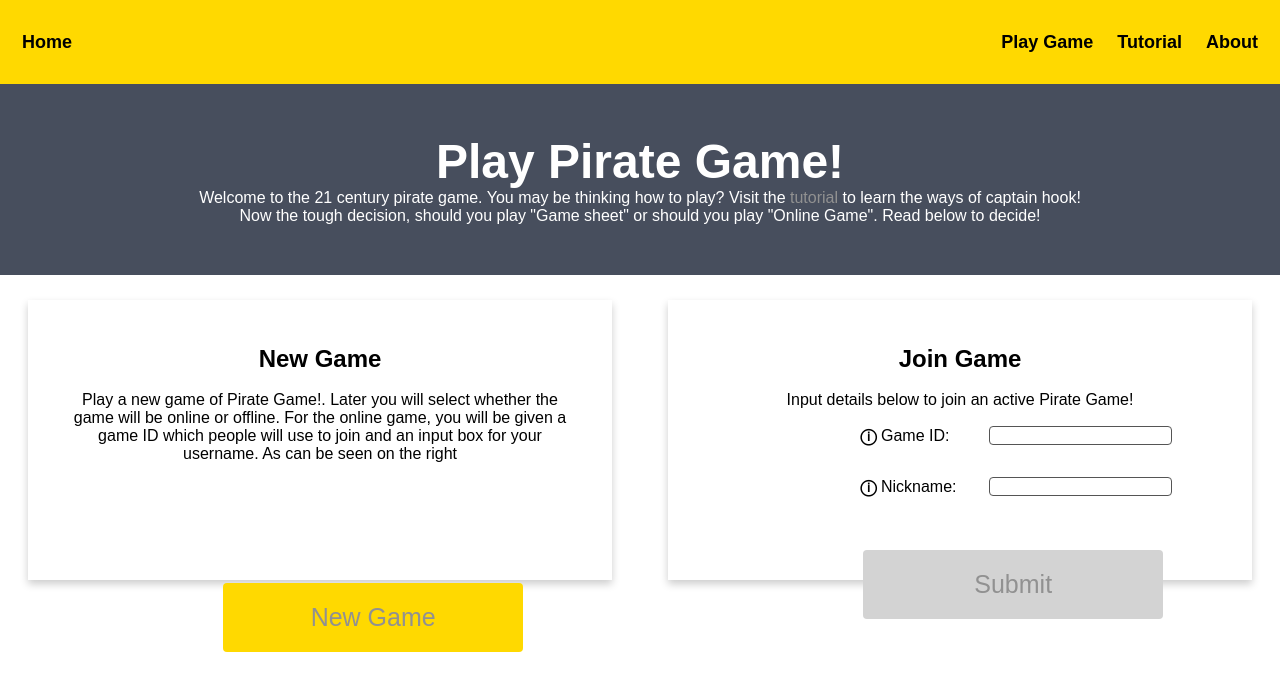
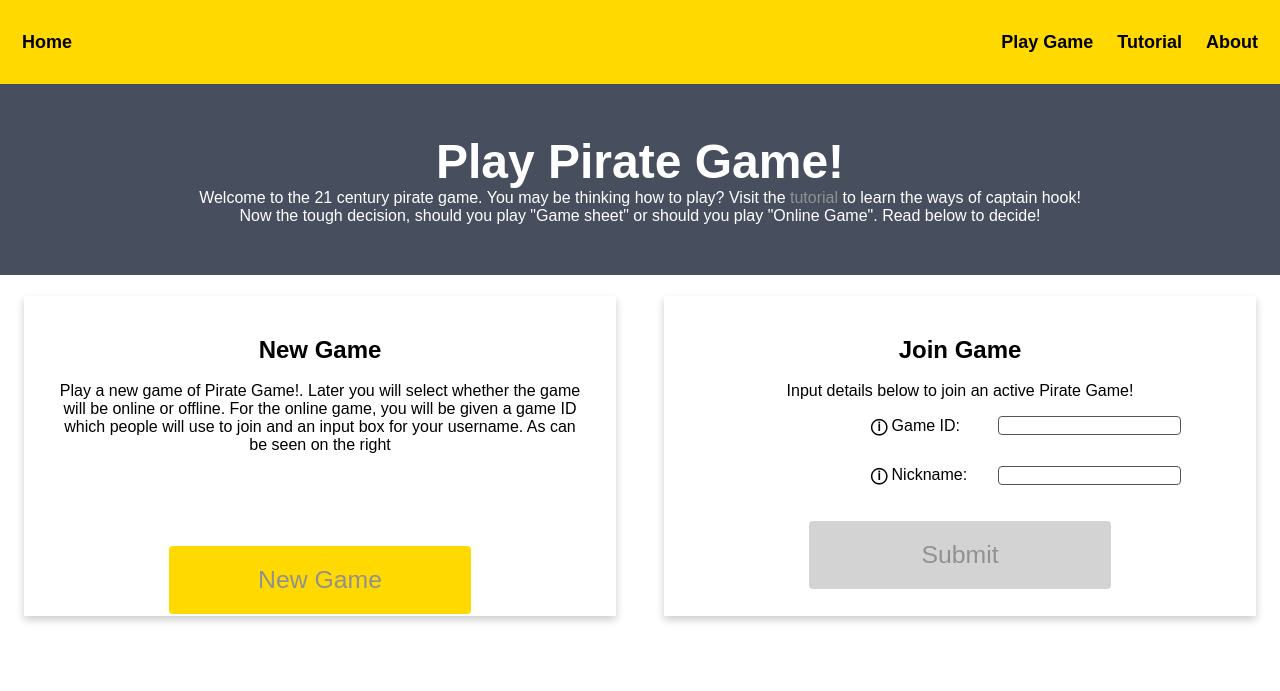
Before and after one commit to A-Level-Personal-Code-Collab/PirateGame, a Flask app: page /play_game in a window 1280 px wide. Shown: the top 691 px of the page. Run offline with Flask 2, Linux system fonts and the light colour scheme.

Commit message:
updated pregame html and css to vh hopfully the boxes work on all view ports

```diff
--- a/static/css/pre_game.css
+++ b/static/css/pre_game.css
@@ -6,7 +6,7 @@
  * Author: Adam O'Neill
  * Copyright (c) 2021 Adam O'Neill
  * -----
- * Last Modified: Sat Aug 07 2021
+ * Last Modified: Sat Aug 14 2021
  * Modified By: Adam O'Neill
  * -----
  * HISTORY:
@@ -30,19 +30,19 @@
 .column{
     float: left;
     width: 50%;
-    margin-bottom: 16px;
-    padding: 5px 8px;
+    margin-bottom: 1.9vh;
+    padding:  0.6vh 1vh;
 }
 
 .card{
     box-shadow: 0 4px 8px 0 rgba(0,0,0,0.2);
-    margin: 20px;
-    height: 35vh;
+    margin: 2vh;
+    height: 40vh;
 }
 
 
 .container{
-    padding: 45px 35px;
+    padding: 5vh 4vh;
     position: relative;
 }
 
@@ -67,18 +67,16 @@
     transition: all 0.5s ;
     color: rgb(145, 145, 145);
     cursor: pointer;
-    margin: 20px;
-    font-size: 25px;
-    padding: 20px;
-    width: 300px;
+    margin: 2.5vh;
+    font-size: 3.1vh;
+    padding: 2.5vh;
+    width: 37.8vh;
 
 
 }
 
 #submit_button{
-    position: absolute;
-    left: 30%;
-    bottom: -120%;
+    position: relative
 }
 
 #btn_submit_button.disallowed
@@ -88,9 +86,8 @@
 }
 
 #new_game_button{
-    position: absolute;
-    left: 30%;
-    bottom: -79%;
+    position: relative
+
 }
 
 .game_button span{ /* span is used so the arrow is a seperate entity from the text */
@@ -125,11 +122,11 @@ form input{
 
 table{
     left: 30%;
-    position: absolute;
+    position: relative
 }
 
 th, td{
-    padding: 15px;
+    padding: 1.8vh;
     text-align: left;
 }
 
--- a/templates/pre_game.html
+++ b/templates/pre_game.html
@@ -6,7 +6,7 @@ Description:
 Author: Adam O'Neill
 Copyright (c) 2021 Adam O'Neill
 -----
-Last Modified: Sat Aug 07 2021
+Last Modified: Sat Aug 14 2021
 Modified By: Adam O'Neill
 -----
 HISTORY:
@@ -36,6 +36,7 @@ Date      	By	Comments
                     <h2>New Game</h2>
                     <br>
                     <p>Play a new game of Pirate Game!. Later you will select whether the game will be online or offline. For the online game, you will be given a game ID which people will use to join and an input box for your username. As can be seen on the right</p>
+                    <br><br><br><br>
                     <form method="GET" action="/new_game" id="new_game_button">
                         <button type="submit" class="game_button" style="vertical-align:middle ;"><span>New Game </span></button>
                     </form>
```
